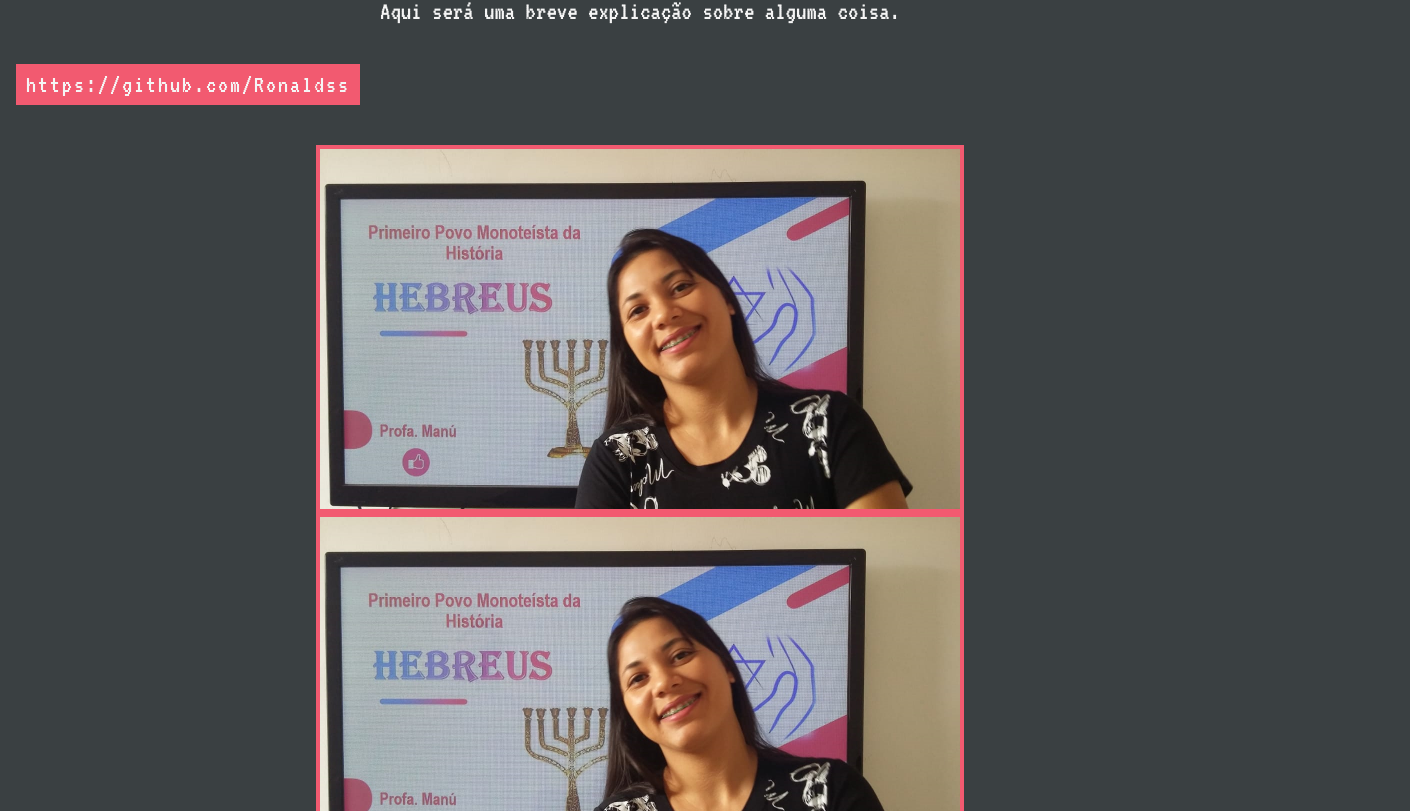
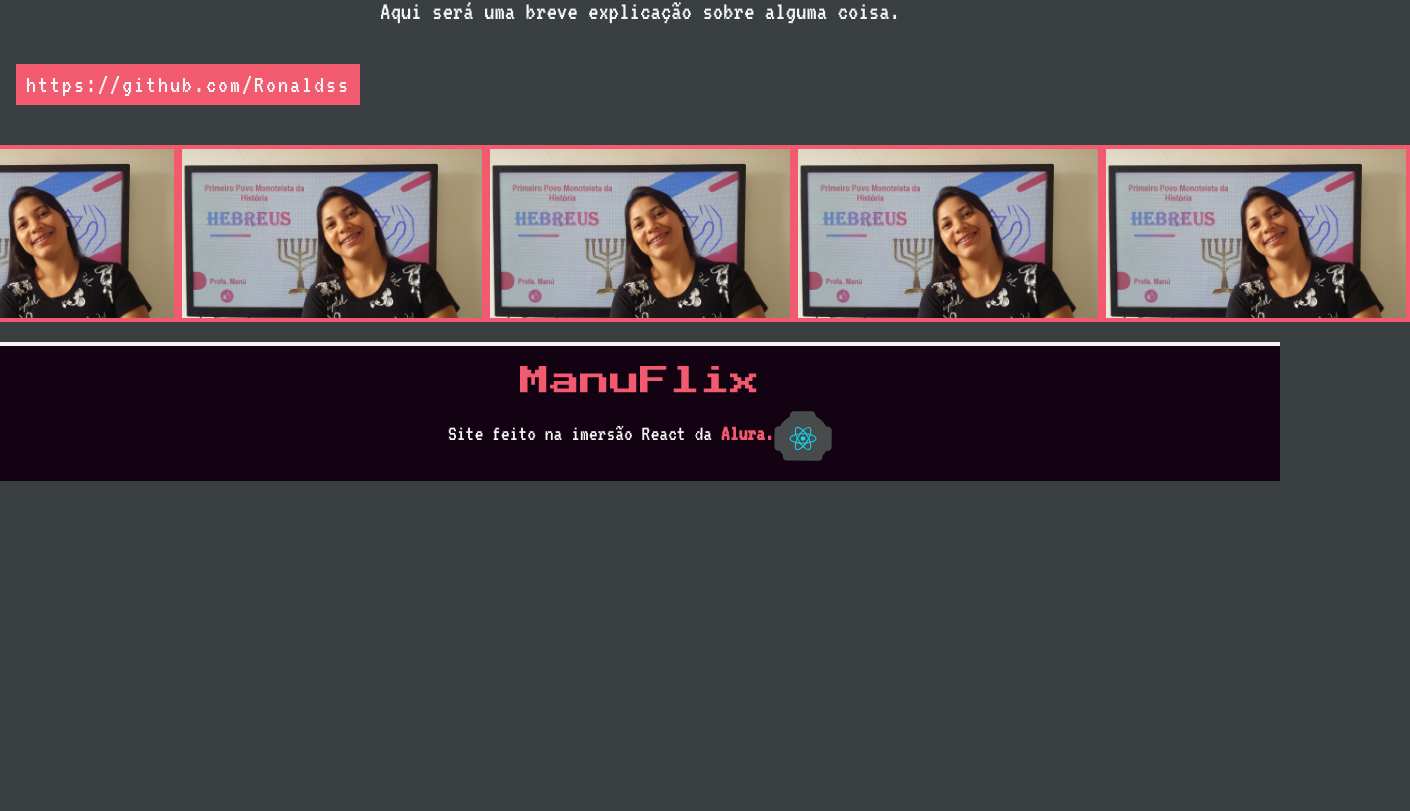
Before and after one commit to Ronaldss/Manuflix---vers-o-em-Live-MarcoBrunoDev, a React (Create React App) app: page / in a window 1280 px wide. Shown: the part 969-1780 px from the top of the page, 1410 px wide, since content can reach past the window. After the commit the page ends 1450 px from the top, so only its background shows below. Built offline with nearby package versions, Linux system fonts and the light colour scheme.

Commit message:
Videos do carousel em liha

```diff
--- a/src/App.jsx
+++ b/src/App.jsx
@@ -12,6 +12,33 @@ import SectionManu from './components/SectionManu';
 import CarouselManu from './components/CarouselManu';
 
 const videos = [
+  {
+    src: dev,
+    alt: 'Thumb da minha tela',
+    title: 'Os Hebreus e o monoteismo judáico',
+    avatar: avatarImg,
+    channelName: 'Tudo de História',
+    time: '00:02:00',
+    link: 'https://www.youtube.com/channel/UClGc0HpLEG3eJ8e2azhtOKg',
+  },
+  {
+    src: dev,
+    alt: 'Thumb da minha tela',
+    title: 'Os Hebreus e o monoteismo judáico',
+    avatar: avatarImg,
+    channelName: 'Tudo de História',
+    time: '00:02:00',
+    link: 'https://www.youtube.com/channel/UClGc0HpLEG3eJ8e2azhtOKg',
+  },
+  {
+    src: dev,
+    alt: 'Thumb da minha tela',
+    title: 'Os Hebreus e o monoteismo judáico',
+    avatar: avatarImg,
+    channelName: 'Tudo de História',
+    time: '00:02:00',
+    link: 'https://www.youtube.com/channel/UClGc0HpLEG3eJ8e2azhtOKg',
+  },
   {
     src: dev,
     alt: 'Thumb da minha tela',
--- a/src/components/CarouselManu/index.jsx
+++ b/src/components/CarouselManu/index.jsx
@@ -1,10 +1,11 @@
 import React from 'react';
 import PropTypes from 'prop-types';
+import CarouselStyle from './styles';
 import ThumbManu from '../ThumbManu';
 
 function CarouselManu({ videos }) {
   return (
-    <div>
+    <CarouselStyle>
       { videos.map(({
         src, alt, title, avatar, channelName, time, link,
       }) => (
@@ -18,7 +19,7 @@ function CarouselManu({ videos }) {
           link={link}
         />
       ))}
-    </div>
+    </CarouselStyle>
   );
 }
 
--- a/src/components/CarouselManu/styles.js
+++ b/src/components/CarouselManu/styles.js
@@ -0,0 +1,11 @@
+import styled from 'styled-components';
+import { WrapperThumb } from '../ThumbManu/styles';
+
+const CarouselStyle = styled.div`
+  display:flex;
+  & ${WrapperThumb} {
+    width: 300px;
+  }
+`;
+
+export default CarouselStyle;
```
